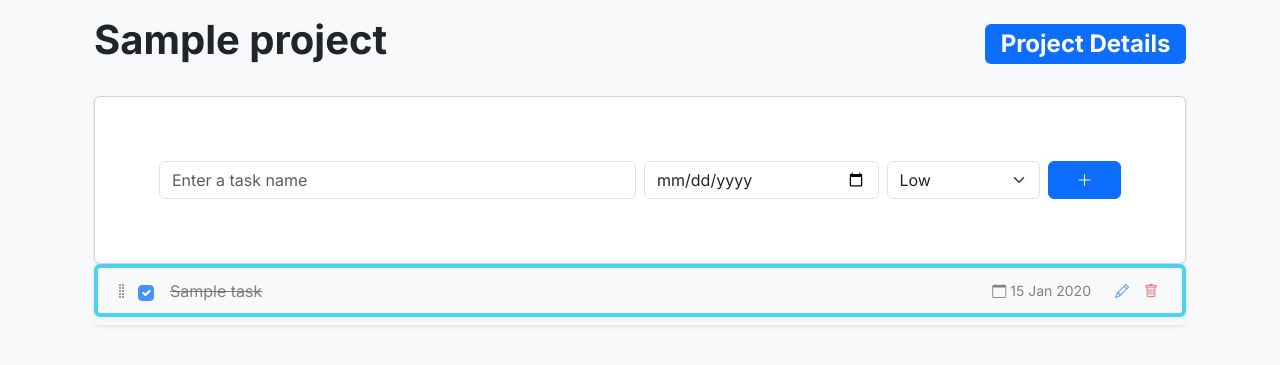
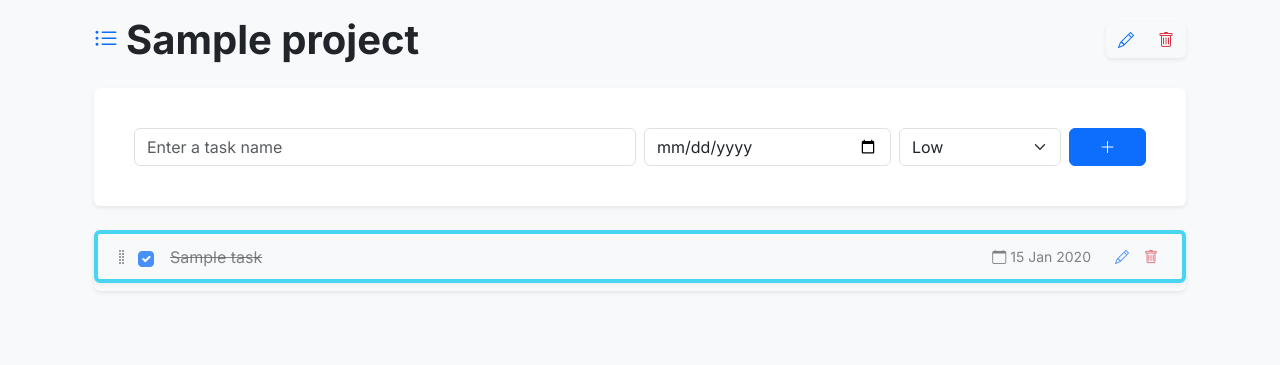
Before and after one commit to aculaxxl/MyProductivity, a Django app: page /projects/1/ in a window 1280 px wide. Shown: the part 104-469 px from the top of the page. Run offline with Django 5.2, Linux system fonts and the light colour scheme; a user stored in the database is signed in; tables that the repository leaves empty hold one stand-in row (values such as "Sample post").

Commit message:
Feat: added CRUD for projects

```diff
--- a/apps/tasks/urls.py
+++ b/apps/tasks/urls.py
@@ -1,5 +1,10 @@
 from django.urls import path
-from .views import ProjectListView, ProjectCreateView, ProjectDetailView, TaskCreateView, TaskToggleView, TaskDeleteView, TaskEditView, TaskReorderView
+from .views import (ProjectListView, ProjectCreateView,
+                    ProjectDetailView, TaskCreateView,
+                    TaskToggleView, TaskDeleteView,
+                    TaskEditView, TaskReorderView,
+                    ProjectUpdateView, ProjectDeleteView,
+                    ProjectHeaderContentView)
 
 app_name = 'tasks'
 
@@ -12,4 +17,9 @@ urlpatterns = [
     path('tasks/<int:pk>/delete/', TaskDeleteView.as_view(), name='task-delete'),
     path('tasks/reorder/', TaskReorderView.as_view(), name='task-reorder'),
     path('tasks/<int:pk>/edit/', TaskEditView.as_view(), name='task-edit'),
+    path('projects/<int:pk>/edit/', ProjectUpdateView.as_view(), name='project-edit'),
+    path('projects/<int:pk>/delete/', ProjectDeleteView.as_view(), name='project-delete'),
+    path('projects/<int:pk>/header/', ProjectHeaderContentView.as_view(), name='project-header-content'),
+
+
 ]
--- a/apps/tasks/views.py
+++ b/apps/tasks/views.py
@@ -1,5 +1,5 @@
 from django.shortcuts import render, get_object_or_404
-from django.views.generic import ListView, CreateView, DetailView, UpdateView
+from django.views.generic import ListView, CreateView, DetailView, UpdateView, DeleteView
 from django.contrib.auth.mixins import LoginRequiredMixin
 from django.views import View
 from .models import Project, Task
@@ -123,3 +123,26 @@ class TaskReorderView(LoginRequiredMixin, View):
         Task.objects.bulk_update(tasks, ['position'])
 
         return HttpResponse(status=204)
+class ProjectUpdateView(LoginRequiredMixin, UpdateView):
+    model = Project
+    fields = ['name']
+    template_name = 'tasks/project_edit_partial.html'
+
+    def get_queryset(self):
+        return Project.objects.filter(user=self.request.user)
+
+    def form_valid(self, form):
+        self.object = form.save()
+        return render(self.request, 'tasks/project_header_partial.html', {'project': self.object})
+
+class ProjectDeleteView(LoginRequiredMixin, DeleteView):
+    model = Project
+    success_url = reverse_lazy('tasks:project-list')
+
+    def get_queryset(self):
+        return Project.objects.filter(user=self.request.user)
+
+class ProjectHeaderContentView(LoginRequiredMixin, View):
+    def get(self, request, pk):
+        project = get_object_or_404(Project, pk=pk, user=request.user)
+        return render(request, 'tasks/project_header_partial.html', {'project': project})
--- a/templates/account/password_reset.html
+++ b/templates/account/password_reset.html
@@ -17,7 +17,6 @@
 
                     <div class="mb-3">
                         <label class="form-label small fw-bold text-muted">E-mail address</label>
-                        <!-- Використовуємо такий вивід, щоб легше стилізувати -->
                         {{ form.email }}
                         {% if form.email.errors %}
                             <div class="text-danger small mt-1">{{ form.email.errors.0 }}</div>
--- a/templates/account/password_reset_from_key.html
+++ b/templates/account/password_reset_from_key.html
@@ -42,7 +42,7 @@
         font-size: 1rem;
         border: 1px solid #ced4da;
         border-radius: 0.375rem;
-        box-sizing: border-box; /* Щоб рамка не вилазила за межі */
+        box-sizing: border-box;
     }
 
     form input:focus {
--- a/templates/tasks/project_detail.html
+++ b/templates/tasks/project_detail.html
@@ -8,13 +8,10 @@
             <li class="breadcrumb-item active">{{ project.name }}</li>
         </ol>
     </nav>
-
-    <div class="d-flex justify-content-between align-items-center mb-4">
-        <h1 class="fw-bold">{{ project.name }}</h1>
-        <span class="badge bg-primary fs-4">Project Details</span>
+    <div id="project-header-container">
+        {% include "tasks/project_header_partial.html" %}
     </div>
-
-    <div class="card shadow-sm p-5 text-center">
+    <div class="card shadow-sm p-4 mb-4 border-0 bg-white">
         <div class="card-body">
             <form hx-post="{% url 'tasks:task-create' project.id %}"
                 hx-target="#task-list"
@@ -39,7 +36,6 @@
         hx-include="#task-list input[name='task']"
         _="on load js(me) Sortable.create(me, {handle:'.drag-handle', animation:150, onEnd:()=>me.dispatchEvent(new Event('end'))}) end">
 
-
         {% for task in tasks %}
             {% include "tasks/task_element.html" %}
         {% empty %}
--- a/templates/tasks/project_element.html
+++ b/templates/tasks/project_element.html
@@ -1,7 +1,7 @@
 <a href="{% url 'tasks:project-detail' project.id %}"
    class="list-group-item list-group-item-action d-flex justify-content-between align-items-center mb-3 shadow-sm p-8 bg-white rounded border-start border-primary border-2">
     <div>
-        <i class="bi bi-folder2-open text-primary me-2"></i>
+        <i class="bi bi-stack text-primary me-2"></i>
         <span class="fw-bold h5 mb-0 text-dark">{{ project.name }}</span>
     </div>
     <span class="badge bg-primary rounded-pill px-3 shadow-sm">
--- /dev/null
+++ b/templates/tasks/project_header_partial.html
@@ -0,0 +1,23 @@
+<div id="project-header-container" class="d-flex justify-content-between align-items-center mb-4">
+    <div class="d-flex align-items-center">
+        <i class="bi bi-list-ul me-2 fs-4 text-primary"></i>
+        <h1 class="fw-bold mb-0">{{ project.name }}</h1>
+    </div>
+
+    <div class="btn-group shadow-sm">
+        <button hx-get="{% url 'tasks:project-edit' project.id %}"
+                hx-target="#project-header-container"
+                hx-swap="outerHTML"
+                class="btn btn-outline-primary border-0">
+            <i class="bi bi-pencil"></i>
+        </button>
+
+        <form action="{% url 'tasks:project-delete' project.id %}" method="post"
+              onsubmit="return confirm('Delete project?');" class="d-inline">
+            {% csrf_token %}
+            <button type="submit" class="btn btn-outline-danger border-0">
+                <i class="bi bi-trash"></i>
+            </button>
+        </form>
+    </div>
+</div>
```
Also changed, not shown: templates/tasks/project_edit_partial.html (added, +23 -0 lines).
